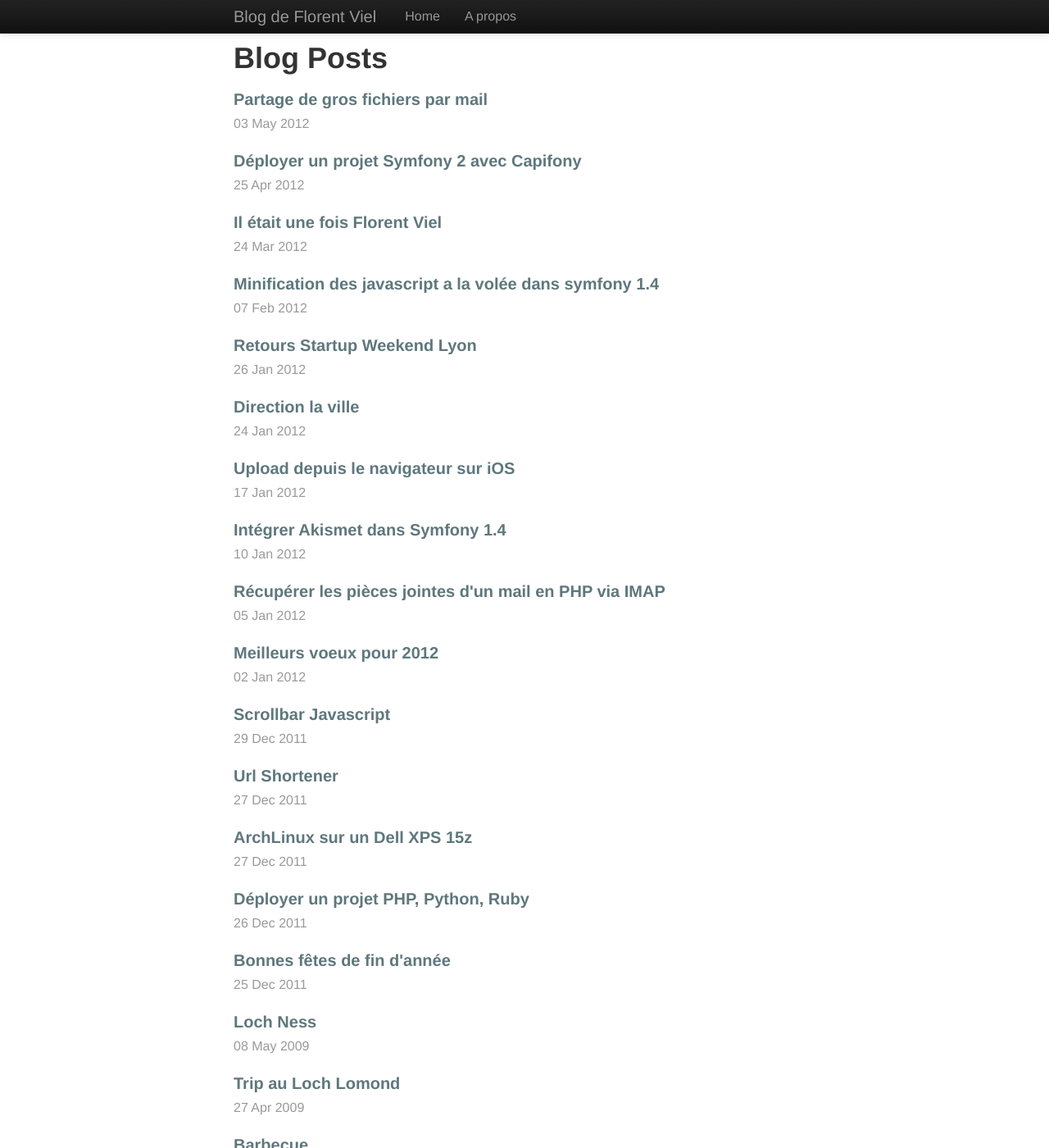
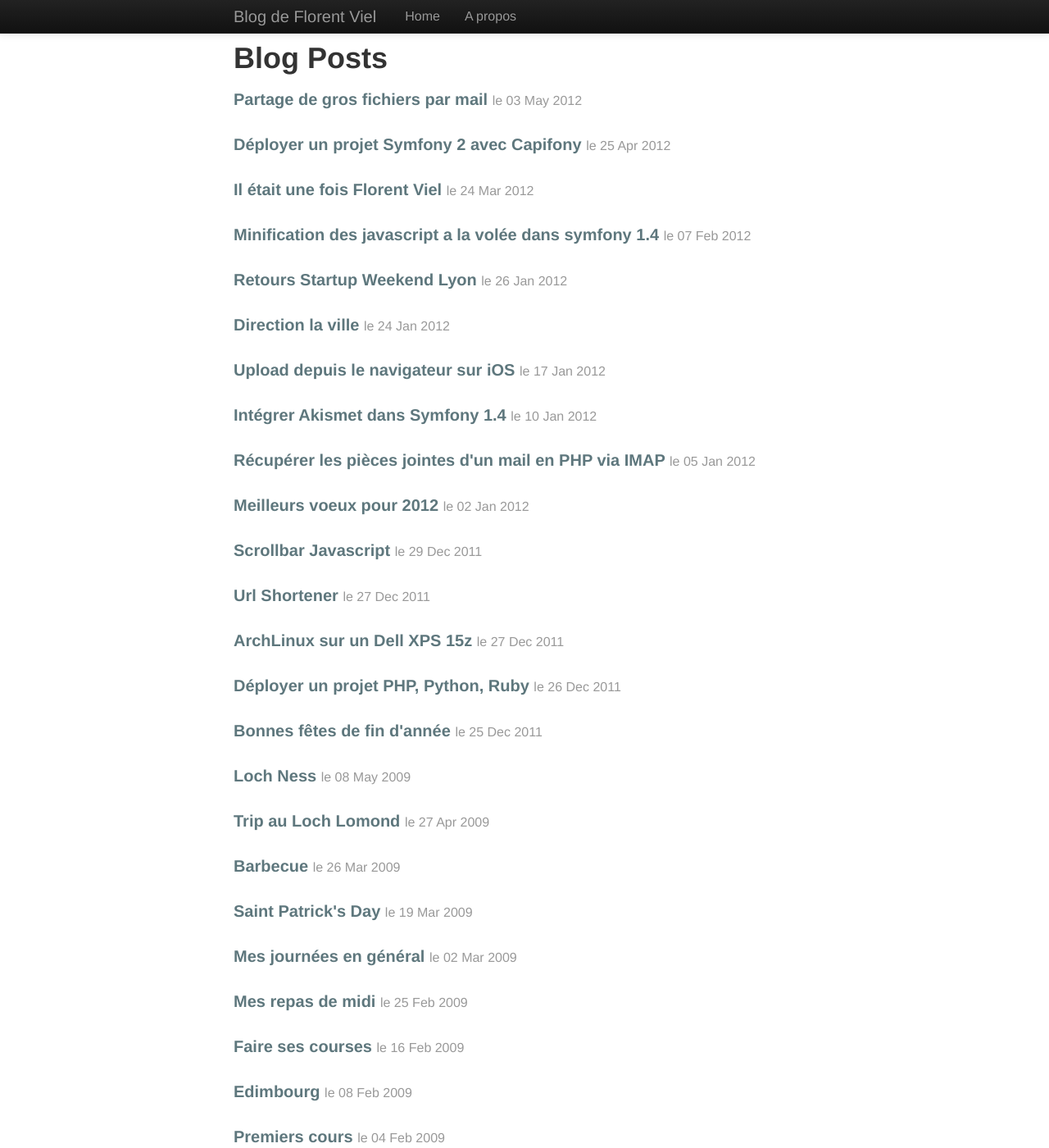
Before and after one commit to luxifer/luxifer.github.io, a Jekyll site: the page built from index.html, in a window 1280 px wide and 1400 px high. Shown: the whole window at 82% size. Built offline with Jekyll 4.4.1, drawn with Linux system fonts in a browser that asks for light colours; Markdown is read by kramdown in place of the engine named in the settings; some of the changed text lies outside the part shown.

```diff
--- a/_layouts/default.html
+++ b/_layouts/default.html
@@ -55,5 +55,6 @@
         {{ content }}
       </div>
     <script src="http://code.jquery.com/jquery.min.js"></script>
+    <script src="/javascripts/bootstrap.min.js"></script>
   </body>
 </html>
--- a/index.html
+++ b/index.html
@@ -8,8 +8,7 @@ description: A description about my blog homepage
   <ul class="media-list">
     {% for post in site.posts %}
       <li class="media">
-        <h4><a href="{{ post.url }}">{{ post.title }}</a></h4>
-        <span class="muted">{{ post.date | date_to_string }}</span>
+        <h4><a href="{{ post.url }}">{{ post.title }}</a> <small class="muted">le {{ post.date | date_to_string }}</small></h4>
       </li>
     {% endfor %}
   </ul>
```
Also changed, not shown: javascripts/bootstrap.min.js (added).
